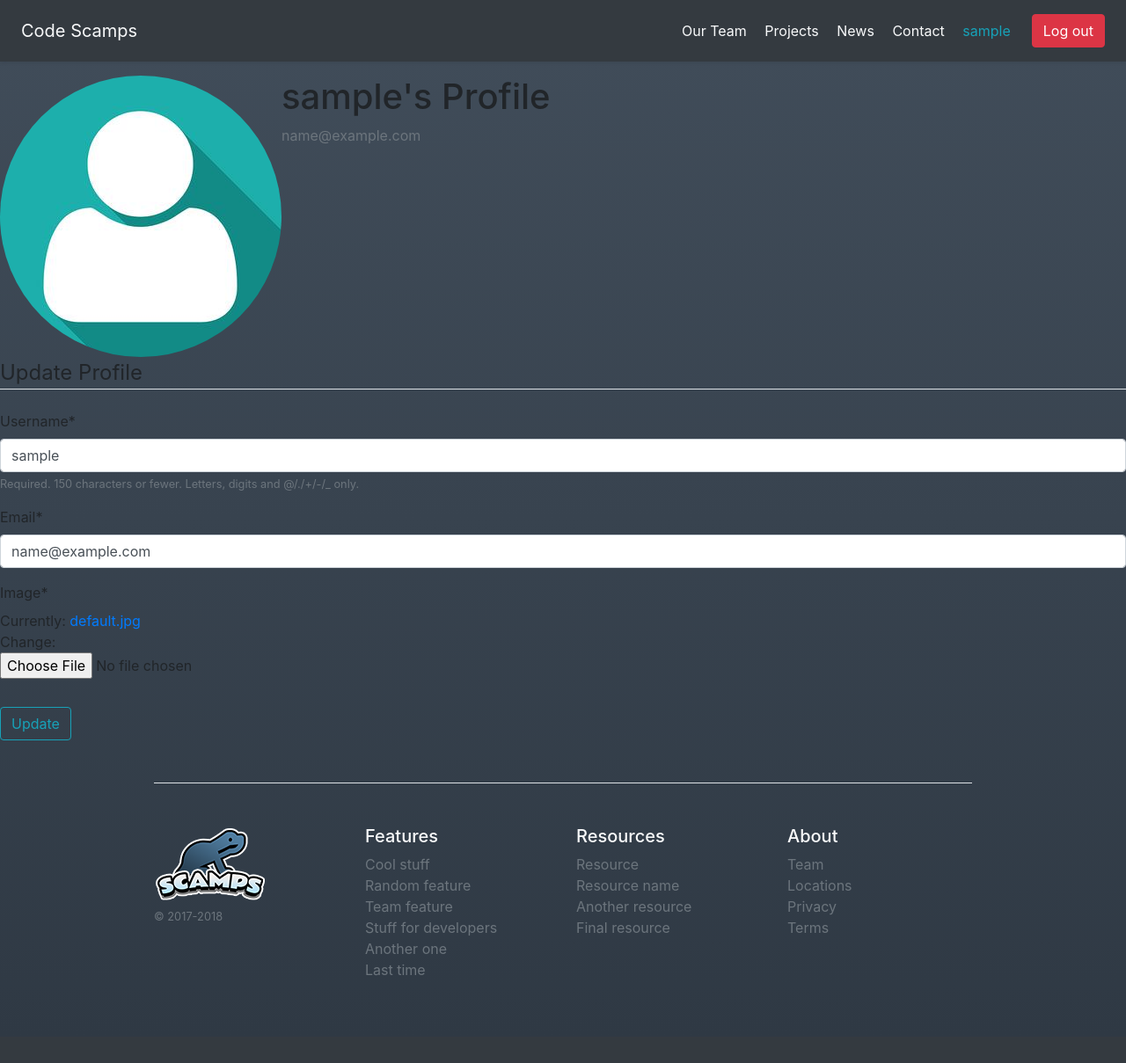
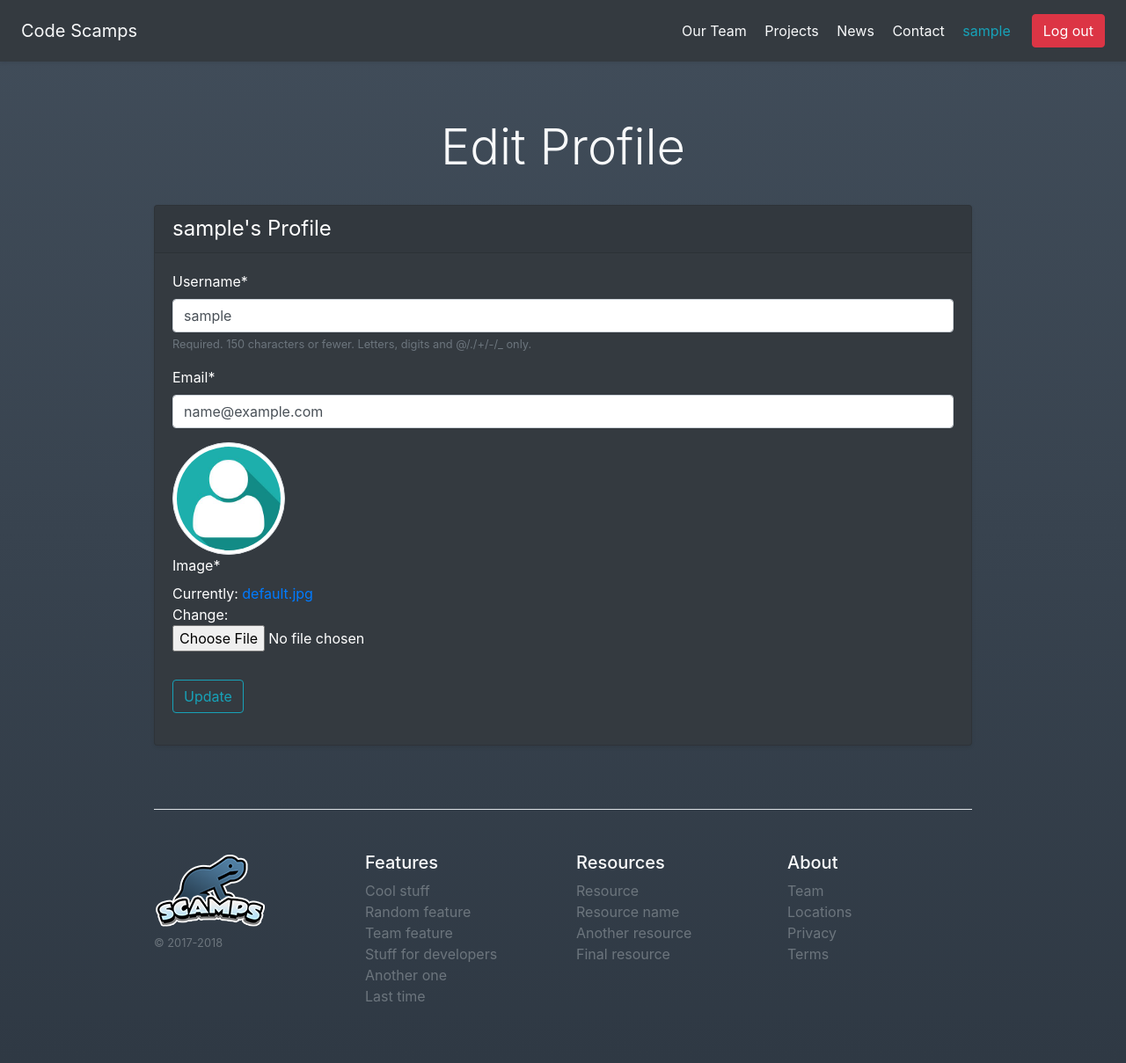
Before and after one commit to Code-Scamps/website, a Django app: page /profile/ in a window 1280 px wide. Shown: the whole page at 88% size. Before the commit the page ends 1110 px from the top, so only its background shows below. Run offline with Django 3.2, Linux system fonts and the light colour scheme; the visitor is signed in with stand-in values (Sample User, id 1); some libraries are stand-ins or nearby versions.

Commit message:
Flesh out profile template

```diff
--- a/src/users/templates/users/profile.html
+++ b/src/users/templates/users/profile.html
@@ -3,19 +3,24 @@
 {% load crispy_forms_tags %}
 
 {% block content %}
+    <div class="top-header text-light px-3 py-3 pt-md-5 pb-md-4 mx-auto text-center">
+      <h1 class="display-4">Edit Profile</h1>
+    </div>
+    <div class="container">
+      <div class="card-deck">
+			<div class="card text-white bg-dark mb-4 shadow-sm">
+				<div class="card-header">
+					<h4 class="my-0 font-weight-normal">{{ user.username }}'s Profile</h4>
+				</div>
+				<div class="card-body">
 					<div class="content-section">
-		<div class="media">
-			<img class="rounded-circle account-img" src="{{ user.profile.image.url }}">
-			<div class="media-body">
-				<h1>{{ user.username }}'s Profile</h1>
-				<p class="text-secondary">{{ user.email }}</p>
-				</div>
-		</div>
 						<form method="POST" enctype="multipart/form-data">
 							{% csrf_token %}
 							<fieldset class="form-group">
-					<legend class="border-bottom mb-4">Update Profile</legend>
 								{{ user_form|crispy }}
+								<div class="media">
+									<img class="rounded-circle article-img img-thumbnail" style="width:128px" src="{{ user.profile.image.url }}">
+								</div>
 								{{ profile_form|crispy }}
 							</fieldset>
 							<div class="form-group">
@@ -23,4 +28,8 @@
 							</div>
 						</form>
 					</div>
+				</div>
+			</div>
+      </div>
+    </div>
 {% endblock content %}
```
Lines whose indentation alone changed are shown as unchanged.
